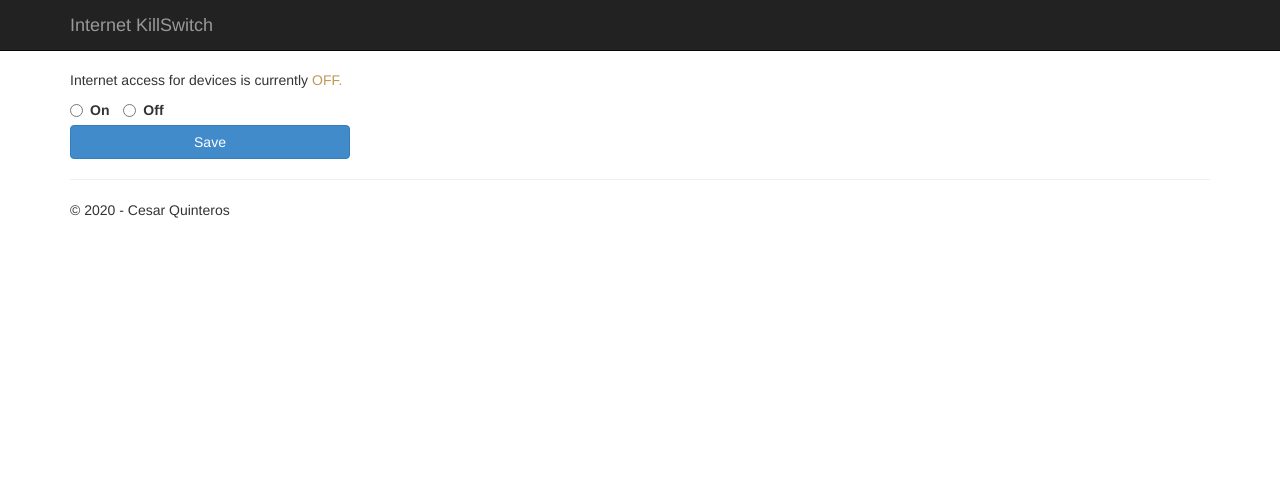
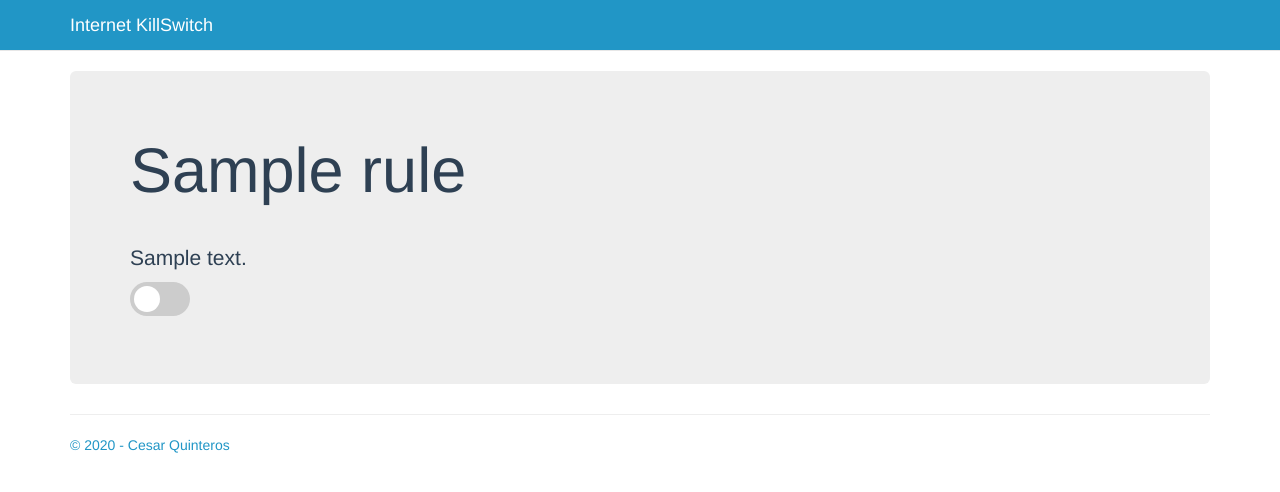
Before and after one commit to cquinterox/KillSwitch, a Flask app: template KillSwitch_Flask/KillSwitch_Flask/templates/index.html in a window 1280 px wide. Shown: the top 492 px of the page. Run offline with Flask 2, Linux system fonts and the light colour scheme; the template is opened without the code that fills it: most values are stand-ins (such as "Sample title", 1, 10 or a date in 2020); parts of the project's set-up code (start-up, migrations or seed data) failed here and were passed over; some libraries are stand-ins or nearby versions.

Commit message:
Slightly different approach on this update. It is expected that each device will have its own blocking rule on the router.  The idea is that now each device can be toggled individually.

```diff
--- a/KillSwitch_Flask/KillSwitch_Flask/static/content/site.css
+++ b/KillSwitch_Flask/KillSwitch_Flask/static/content/site.css
@@ -1,14 +1,9 @@
 body {
-    padding-top: 50px;
-    padding-bottom: 20px;
+    color: #fff;
 }
-
-/* Set padding to keep content from hitting the edges */
-.body-content {
-    padding-left: 15px;
-    padding-right: 15px;
+footer {
+    color: #2196C6;
 }
-
 /* Set width on the form input elements since they're 100% wide by default */
 input,
 select,
@@ -40,3 +35,83 @@ input[type="checkbox"].input-validation-error {
 .validation-summary-valid {
     display: none;
 }
+
+/*https://www.w3schools.com/howto/howto_css_switch.asp*/
+/* The switch - the box around the slider */
+.switch {
+    position: relative;
+    display: inline-block;
+    width: 60px;
+    height: 34px;
+}
+
+    /* Hide default HTML checkbox */
+    .switch input {
+        display: none;
+    }
+
+/* The slider */
+.slider {
+    position: absolute;
+    cursor: pointer;
+    top: 0;
+    left: 0;
+    right: 0;
+    bottom: 0;
+    background-color: #ccc;
+    -webkit-transition: .4s;
+    transition: .4s;
+}
+
+    .slider:before {
+        position: absolute;
+        content: "";
+        height: 26px;
+        width: 26px;
+        left: 4px;
+        bottom: 4px;
+        background-color: white;
+        -webkit-transition: .4s;
+        transition: .4s;
+    }
+
+input:checked + .slider {
+    background-color: #2196F3;
+}
+
+input:focus + .slider {
+    box-shadow: 0 0 1px #2196F3;
+}
+
+input:checked + .slider:before {
+    -webkit-transform: translateX(26px);
+    -ms-transform: translateX(26px);
+    transform: translateX(26px);
+}
+
+/* Rounded sliders */
+.slider.round {
+    border-radius: 34px;
+}
+
+    .slider.round:before {
+        border-radius: 50%;
+    }
+
+.jumbotron.active {
+    background-color: #76D7C4;
+    color: #fff;
+}
+
+.jumbotron.inactive {
+    background-color: #eee;
+    color: #2E4053;
+}
+
+.navbar-custom {
+    background-color: #2196C6;
+}
+
+.navbar-custom .navbar-brand {
+    color: #fff !important;
+}
--- a/KillSwitch_Flask/KillSwitch_Flask/templates/index.html
+++ b/KillSwitch_Flask/KillSwitch_Flask/templates/index.html
@@ -1,21 +1,18 @@
 {% extends "layout.html" %}
 {% block content %}
-<br />
-<p>
-    Internet access for devices is currently
-    {% if ruleStatus == True %}
-        <span class="text-success font-weight-bold">ON.</span>
-    {% else %}
-        <span class="text-warning font-weight-bold">OFF.</span>
-    {% endif %}
-</p>
-<form method="post">
-    <div class="radio-inline">
-        <label><input type="radio" name="ruleOption" value="True" {{ "checked=\"checked\"" if ruleStatus == True }}>On</label>
-    </div>
-    <div class="radio-inline">
-        <label><input type="radio" name="ruleOption" value="False" {{ "checked=\"checked\"" if ruleStatus == False }}>Off</label>
-    </div>
-    <input name="submit" type="submit" class="btn btn-primary btn-block" value="Save" />
-</form>
+<ul class="list-unstyled js-rules">
+    {% for rule in accessControlRules: %}
+    <li data-sort-string="{{ "0" if rule.active == False else "1" }}-{{rule.ruleName}}">
+        <div class="jumbotron container-fluid {{ "active" if rule.active == False else "inactive" }}">
+            <h1>{{rule.ruleName}}</h1>
+            <hr />
+            <p>{{rule.ruleDescription}}</p>
+            <label class="switch">
+                <input type="checkbox" data-rule-id="{{rule.ruleId}}" data-rule-name="{{rule.ruleName}}" {{ "checked=""checked" if rule.active == False }}>
+                <span class="slider round"></span>
+            </label>
+        </div>
+    </li>
+    {% endfor %}
+</ul>
 {% endblock %}
--- a/KillSwitch_Flask/KillSwitch_Flask/templates/layout.html
+++ b/KillSwitch_Flask/KillSwitch_Flask/templates/layout.html
@@ -9,14 +9,14 @@
     <script src="/static/scripts/modernizr-2.6.2.js"></script>
 </head>
 <body>
-    <div class="navbar navbar-inverse navbar-fixed-top">
+    <div class="navbar navbar-default navbar-custom navbar-static-top">
         <div class="container">
             <div class="navbar-header">
                 <a href="/" class="navbar-brand">Internet KillSwitch</a>
             </div>
         </div>
     </div>
-    <div class="container body-content">
+    <div class="container">
         {% block content %}{% endblock %}
         <hr />
         <footer>
@@ -26,6 +26,7 @@
     <script src="/static/scripts/jquery-1.10.2.js"></script>
     <script src="/static/scripts/bootstrap.js"></script>
     <script src="/static/scripts/respond.js"></script>
+    <script src="/static/scripts/site.js"></script>
     {% block scripts %}{% endblock %}
 </body>
 </html>
--- a/KillSwitch_Flask/conf.json
+++ b/KillSwitch_Flask/conf.json
@@ -1,5 +1,26 @@
 {
-  "ruleId": 2,
   "routerAddress": "http://192.168.1.1",
-  "routerPassword": ""
+  "routerPassword": "RouterPassword",
+  "accessControlRules": [
+    {
+      "ruleId": 0,
+      "ruleName": "Kindle File",
+      "ruleDescription": "Child's Amazon tablet."
+    },
+    {
+      "ruleId": 1,
+      "ruleName": "iMac",
+      "ruleDescription": "Wife's desktop computer."
+    },
+    {
+      "ruleId": 2,
+      "ruleName": "Wii U",
+      "ruleDescription": "Childs's gaming system. Sometimes he uses this to watch YouTube."
+    },
+    {
+      "ruleId": 3,
+      "ruleName": "Roku",
+      "ruleDescription": "Livingroom Roku."
+    }
+  ]
 }
```
Also changed, not shown: KillSwitch_Flask/KillSwitch_Flask/static/scripts/site.js (added, +40 -0 lines), KillSwitch_Flask/KillSwitch_Flask/views.py (+26 -15 lines), 1 other file.
